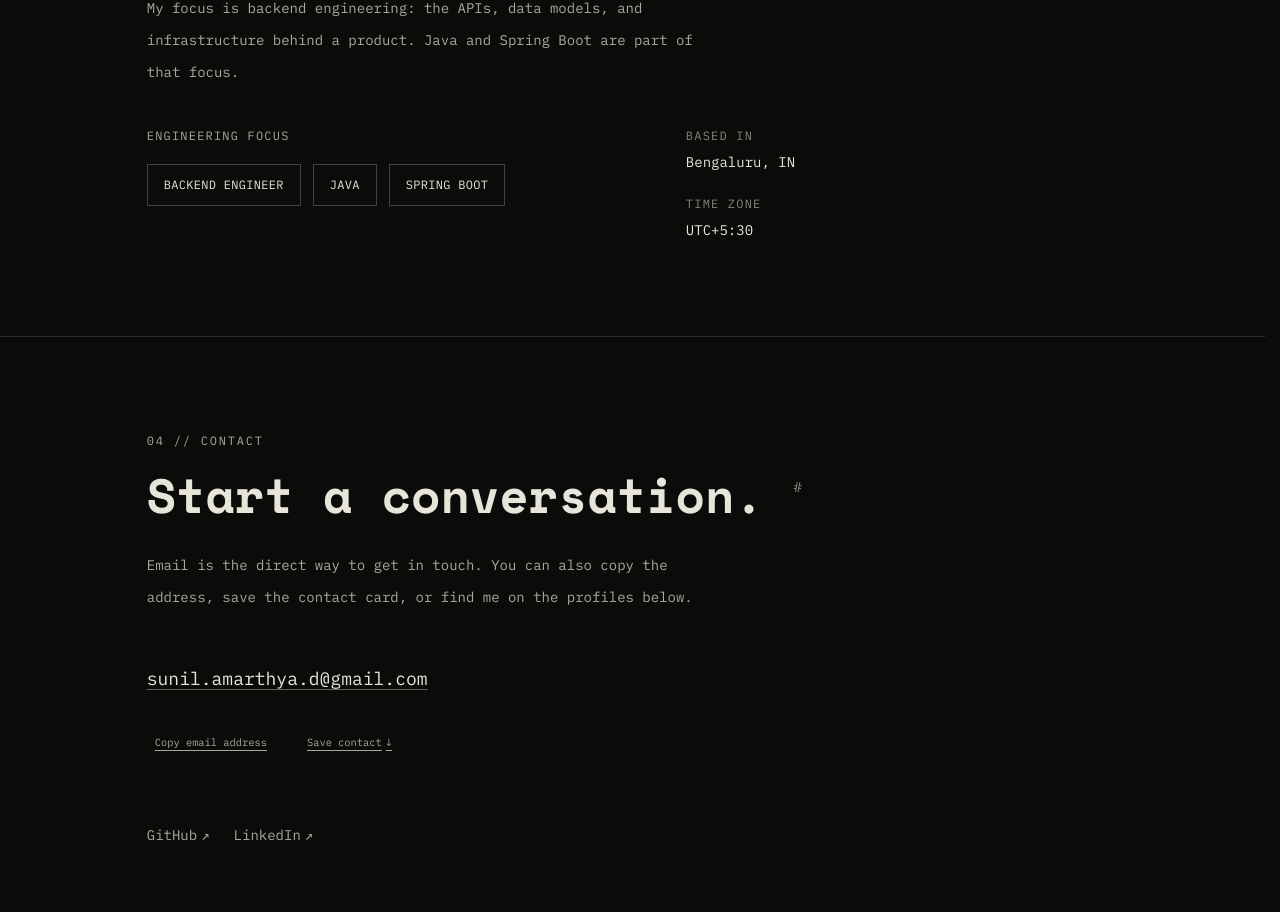
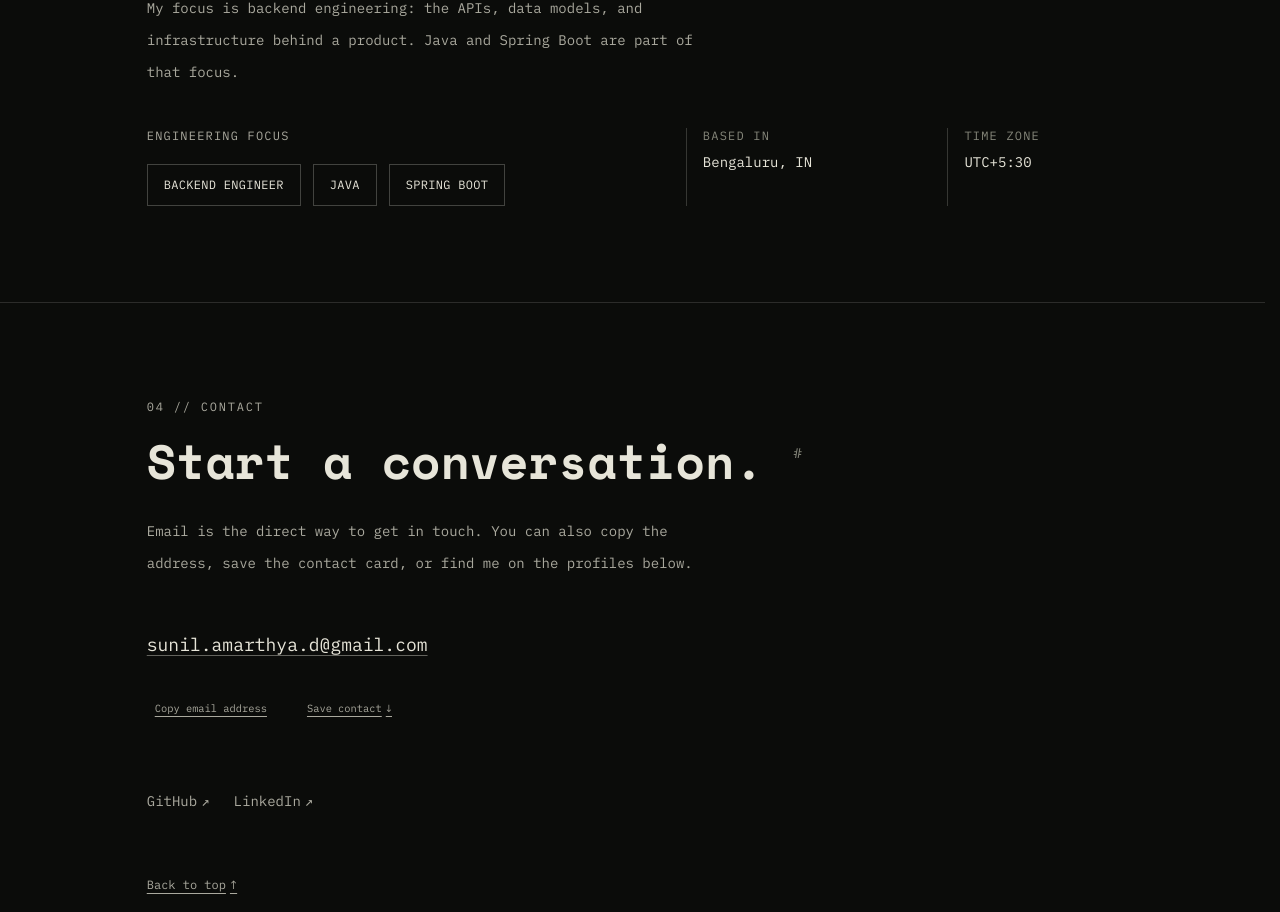
Before and after one commit to sunil-0701/My-Portfolio, a React (Vite) app: page / in a window 1280 px wide. Shown: the part 1838-2750 px from the top of the page. Built offline with nearby package versions, Linux system fonts and the light colour scheme.

Commit message:
style(about): arrange location details with subtle terminal dividers

```diff
--- a/src/sections/About.jsx
+++ b/src/sections/About.jsx
@@ -11,9 +11,9 @@ export default function About() {
             {SITE.expertise.map((item) => <li key={item} className="border border-paper/25 px-4 py-3 text-xs tracking-wide transition-colors duration-150 hover:border-paper/50 hover:text-paper">{item}</li>)}
           </ul>
         </div>
-        <dl className="grid gap-6 text-sm">
-          <div><dt className="mb-2 text-xs uppercase tracking-widest text-faint">Based in</dt><dd>{SITE.location}</dd></div>
-          <div><dt className="mb-2 text-xs uppercase tracking-widest text-faint">Time zone</dt><dd>{SITE.timezone}</dd></div>
+        <dl className="grid gap-6 text-sm sm:grid-cols-2">
+          <div className="border-l border-paper/20 pl-4"><dt className="mb-2 text-xs uppercase tracking-widest text-faint">Based in</dt><dd>{SITE.location}</dd></div>
+          <div className="border-l border-paper/20 pl-4"><dt className="mb-2 text-xs uppercase tracking-widest text-faint">Time zone</dt><dd className="tabular">{SITE.timezone}</dd></div>
         </dl>
       </div>
     </ContentSection>
```
